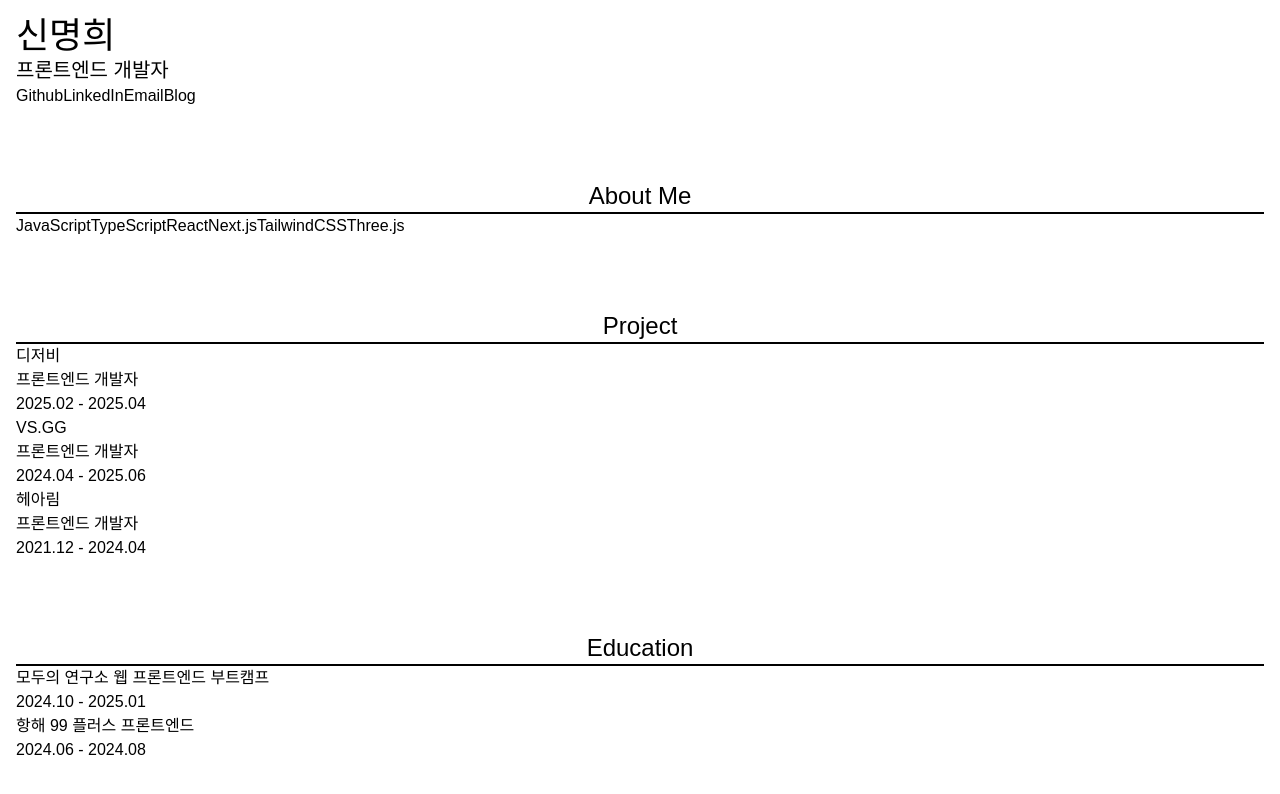
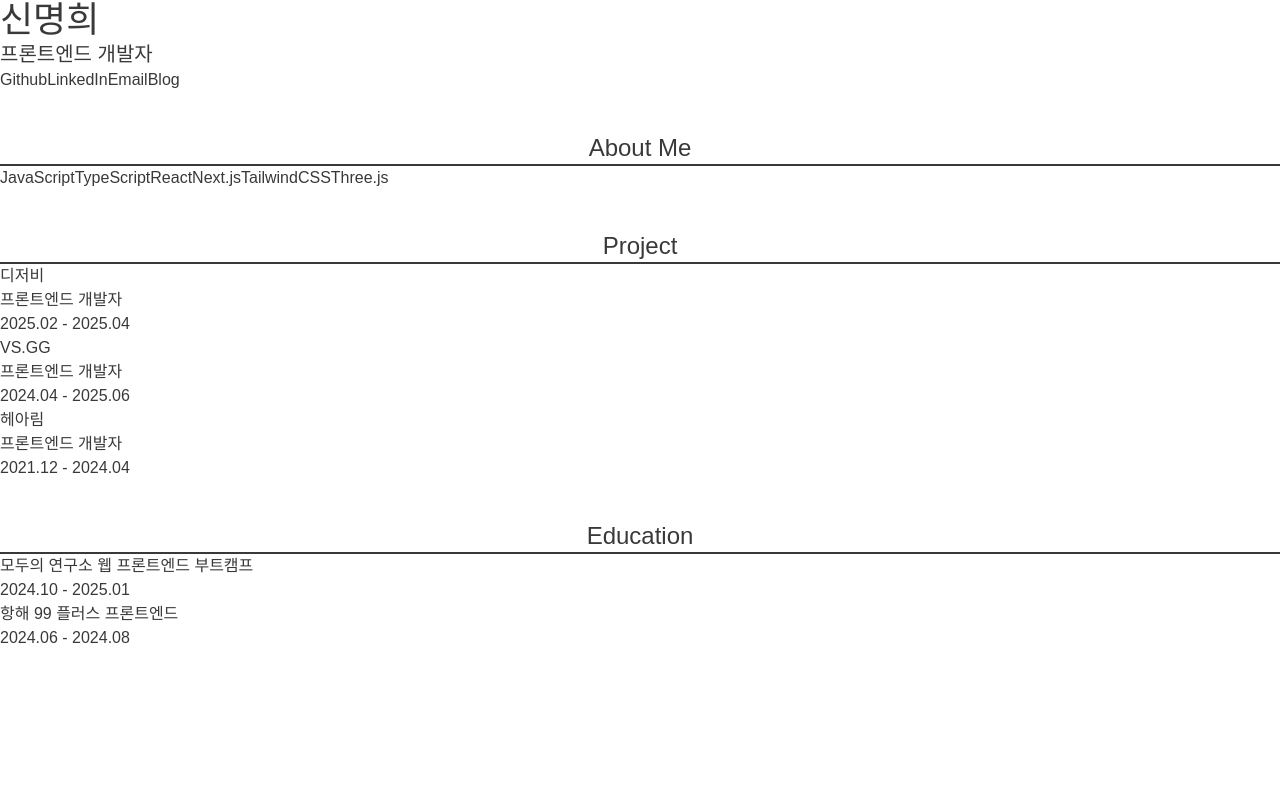
Before and after one commit to eepyz/eepyz.github.io, a React (Vite) app: page / in a window 1280 px wide. Shown: the top 794 px of the page. Built offline with nearby package versions, Linux system fonts and the light colour scheme.

Commit message:
💄 Feat: body 글자색 #393939로 통일

```diff
--- a/index.html
+++ b/index.html
@@ -4,7 +4,7 @@
     <meta charset="UTF-8" />
     <link rel="icon" type="image/svg+xml" href="/src/assets/gif/puppy.gif" />
     <meta name="viewport" content="width=device-width, initial-scale=1.0" />
-    <title>Portfolio</title>
+    <title>Shin's Resume</title>
   </head>
   <body>
     <div id="root"></div>
--- a/src/index.css
+++ b/src/index.css
@@ -10,8 +10,5 @@
 
 body {
   font-family: 'Pretendard', sans-serif;
+  @apply text-[#393939];
 }
-
-section {
-  @apply p-4;
-}
```
